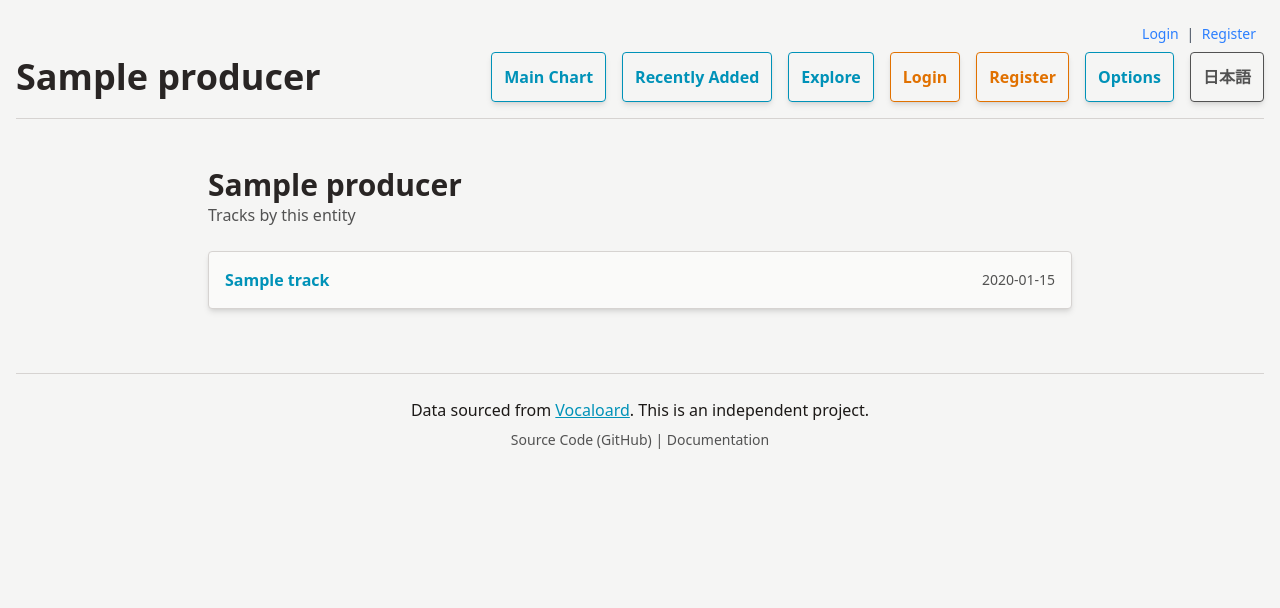
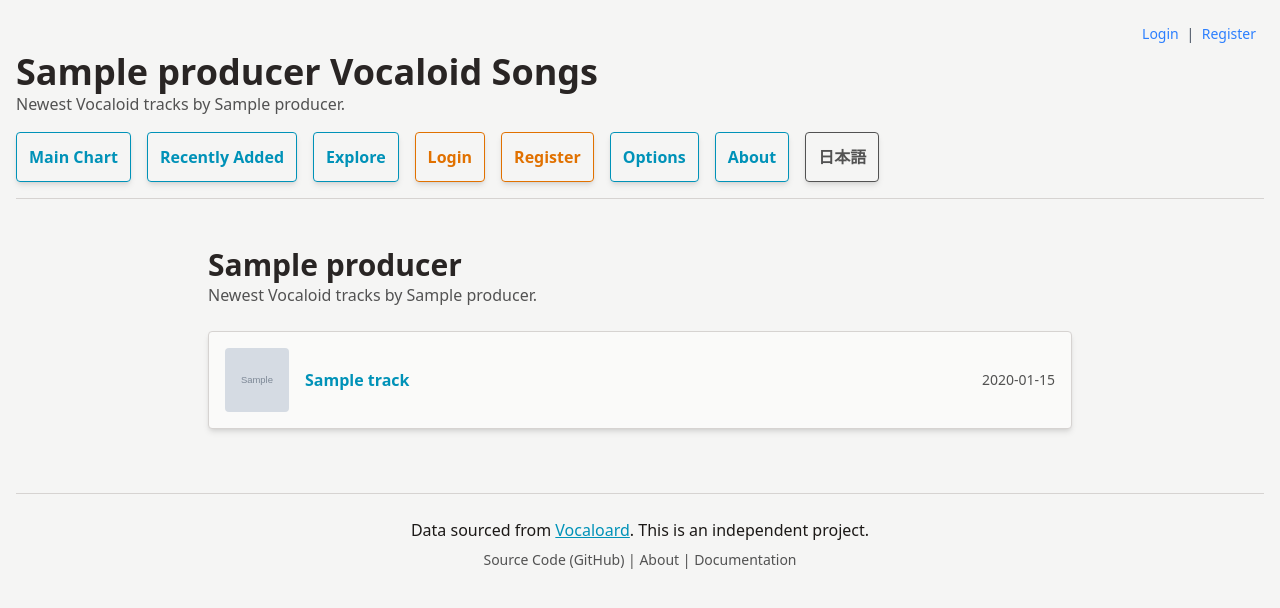
Before and after one commit to D221/vocaloid-rate, a FastAPI app: a page that uses app/templates/base.html in a window 1280 px wide. Shown: the top 608 px of the page. Run offline with FastAPI, Linux system fonts and the light colour scheme; tables that the repository leaves empty hold one stand-in row (values such as "Sample post"); grey boxes marked "Sample" are stand-in pictures; style sheets or scripts are compiled from the project's sources; parts of the project's set-up code (start-up, migrations or seed data) failed here and were passed over; some libraries are stand-ins or nearby versions.

Commit message:
feat: finalize SEO hubs, navigation, and localization updates

```diff
--- a/app/routers/pages.py
+++ b/app/routers/pages.py
@@ -154,6 +154,28 @@ async def get_robots_txt():
     base_url = get_public_base_url()
     content = f"User-agent: *\nAllow: /\nSitemap: {base_url}/sitemap.xml\n"
     return Response(content=content, media_type="text/plain")
+
+
+@router.get("/about")
+async def view_about_page(
+    request: Request,
+    current_user: Optional[models.User] = Depends(get_optional_current_user),
+    translations: Translations = Depends(get_translations),
+):
+    _ = translations.gettext
+    context = {
+        "request": request,
+        "current_user": current_user,
+        "_": _,
+        "title": _("About Vocaloid Rate"),
+        "subtitle": _("A searchable Vocaloid music rating and playlist tracker."),
+        "meta_title": _("About Vocaloid Rate"),
+        "meta_description": _(
+            "Learn how Vocaloid Rate helps fans discover, rate, and organize "
+            "Vocaloid songs, producers, voicebanks, and public playlists."
+        ),
+    }
+    return await _render_page("about.html", request, translations, context)
 
 
 @router.get("/playlists")
@@ -568,13 +590,21 @@ async def view_producers_index(
     current_user: Optional[models.User] = Depends(get_optional_current_user),
     translations: Translations = Depends(get_translations),
 ):
+    _ = translations.gettext
     producers = db.query(models.Producer).order_by(models.Producer.name).all()
     context = {
         "request": request,
         "current_user": current_user,
-        "_": translations.gettext,
+        "_": _,
         "entities": producers,
         "type": "producer",
+        "title": _("Vocaloid Producers"),
+        "subtitle": _("Browse Vocaloid producers with track pages sorted by newest songs."),
+        "meta_title": _("Vocaloid Producers"),
+        "meta_description": _(
+            "Browse Vocaloid producers on Vocaloid Rate and open producer pages "
+            "with their songs sorted by newest uploads."
+        ),
     }
     return await _render_page("entity_index.html", request, translations, context)
 
@@ -587,6 +617,7 @@ async def view_producer_page(
     current_user: Optional[models.User] = Depends(get_optional_current_user),
     translations: Translations = Depends(get_translations),
 ):
+    _ = translations.gettext
     # Use ilike for case-insensitive lookup
     producer = (
         db.query(models.Producer)
@@ -599,10 +630,19 @@ async def view_producer_page(
     context = {
         "request": request,
         "current_user": current_user,
-        "_": translations.gettext,
+        "_": _,
         "entity": producer,
         "type": "producer",
         "tracks": _tracks_by_newest(producer.tracks),
+        "title": _("%(name)s Vocaloid Songs") % {"name": producer.name},
+        "subtitle": _("Newest Vocaloid tracks by %(name)s.")
+        % {"name": producer.name},
+        "meta_title": _("%(name)s Vocaloid Songs") % {"name": producer.name},
+        "meta_description": _(
+            "Browse %(name)s Vocaloid songs on Vocaloid Rate, sorted by "
+            "newest uploads."
+        )
+        % {"name": producer.name},
     }
     return await _render_page("entity_view.html", request, translations, context)
 
@@ -614,13 +654,21 @@ async def view_voicebanks_index(
     current_user: Optional[models.User] = Depends(get_optional_current_user),
     translations: Translations = Depends(get_translations),
 ):
+    _ = translations.gettext
     voicebanks = db.query(models.Voicebank).order_by(models.Voicebank.name).all()
     context = {
         "request": request,
         "current_user": current_user,
-        "_": translations.gettext,
+        "_": _,
         "entities": voicebanks,
         "type": "voicebank",
+        "title": _("Vocaloid Voicebanks"),
+        "subtitle": _("Browse Vocaloid voicebanks with track pages sorted by newest songs."),
+        "meta_title": _("Vocaloid Voicebanks"),
+        "meta_description": _(
+            "Browse Vocaloid voicebanks on Vocaloid Rate and open voicebank pages "
+            "with their songs sorted by newest uploads."
+        ),
     }
     return await _render_page("entity_index.html", request, translations, context)
 
@@ -633,6 +681,7 @@ async def view_voicebank_page(
     current_user: Optional[models.User] = Depends(get_optional_current_user),
     translations: Translations = Depends(get_translations),
 ):
+    _ = translations.gettext
     voicebank = (
         db.query(models.Voicebank).filter(models.Voicebank.name.ilike(name)).first()
     )
@@ -642,9 +691,18 @@ async def view_voicebank_page(
     context = {
         "request": request,
         "current_user": current_user,
-        "_": translations.gettext,
+        "_": _,
         "entity": voicebank,
         "type": "voicebank",
         "tracks": _tracks_by_newest(voicebank.tracks),
+        "title": _("%(name)s Vocaloid Songs") % {"name": voicebank.name},
+        "subtitle": _("Newest Vocaloid tracks featuring %(name)s.")
+        % {"name": voicebank.name},
+        "meta_title": _("%(name)s Vocaloid Songs") % {"name": voicebank.name},
+        "meta_description": _(
+            "Browse %(name)s Vocaloid songs on Vocaloid Rate, sorted by "
+            "newest uploads."
+        )
+        % {"name": voicebank.name},
     }
     return await _render_page("entity_view.html", request, translations, context)
--- a/app/templates/base.html
+++ b/app/templates/base.html
@@ -300,6 +300,12 @@
         |
         <a
           class="hover:text-cyan-text hover:underline"
+          href="/about"
+          >{{ _('About') }}</a
+        >
+        |
+        <a
+          class="hover:text-cyan-text hover:underline"
           href="https://d221.github.io/vocaloid-rate/"
           target="_blank"
           rel="noopener noreferrer"
--- a/app/templates/entity_view.html
+++ b/app/templates/entity_view.html
@@ -1,27 +1,53 @@
 {% extends "base.html" %}
 
-{% block title %}{{ entity.name }} - {{ _('Vocaloid Rate') }}{% endblock %}
+{% block title %}{{ meta_title or title }} - {{ _('Vocaloid Rate') }}{% endblock %}
+
+{% block meta_description %}{{ meta_description }}{% endblock %}
+
+{% block og_title %}{{ meta_title or title }} - {{ _('Vocaloid Rate') }}{% endblock %}
+
+{% block og_description %}{{ meta_description }}{% endblock %}
 
 {% block content %}
-  {% set title = entity.name %}
   {% include "partials/header.html" %}
 
   <div class="mx-auto my-8 max-w-4xl p-4">
     <h1 class="text-3xl font-bold text-header">{{ entity.name }}</h1>
-    <p class="text-gray-text">{{ _('Tracks by this entity') }}</p>
+    <p class="text-gray-text">{{ subtitle }}</p>
 
     <div class="mt-6 grid grid-cols-1 gap-4">
       {% for track in tracks %}
         <div
-          class="flex items-center justify-between rounded border border-border bg-card-bg p-4 shadow-md"
+          class="flex items-center justify-between gap-4 rounded border border-border bg-card-bg p-4 shadow-md"
         >
+          <div class="flex min-w-0 items-center gap-4">
+            <a href="{{ track.link }}" target="_blank" rel="noopener noreferrer">
+              {% if track.image_url %}
+                <img
+                  src="{{ track.image_url }}"
+                  alt="{{ track.title }}"
+                  class="h-16 w-16 rounded object-cover"
+                  loading="lazy"
+                  decoding="async"
+                />
+              {% else %}
+                <span
+                  class="flex h-16 w-16 items-center justify-center rounded bg-border text-sm font-bold text-gray-text"
+                  aria-hidden="true"
+                >
+                  {{ track.title[:1] }}
+                </span>
+              {% endif %}
+            </a>
             <a
               href="{{ track.link }}"
               target="_blank"
-            class="font-bold text-cyan-text hover:underline"
+              rel="noopener noreferrer"
+              class="truncate font-bold text-cyan-text hover:underline"
             >
               {{ track.title }}
             </a>
+          </div>
           <span class="text-sm text-gray-text"
             >{{ track.published_date.strftime('%Y-%m-%d') if track.published_date else '' }}</span
           >
--- a/app/templates/partials/header.html
+++ b/app/templates/partials/header.html
@@ -133,6 +133,17 @@
                 border-cyan-text text-cyan-text
               {% endif %} block rounded border px-4 py-2 font-bold shadow-md"
               >{{ _('Options') }}</a
+            >
+            {% set is_active = request.url.path == '/about' %}
+            <a
+              href="/about"
+              class="{% if is_active %}
+                border-gray-text text-gray-text cursor-default
+                pointer-events-none
+              {% else %}
+                border-cyan-text text-cyan-text
+              {% endif %} block rounded border px-4 py-2 font-bold shadow-md"
+              >{{ _('About') }}</a
             >
             <a
               href="{% if locale == 'ja' %}?lang=en{% else %}?lang=ja{% endif %}"
@@ -345,6 +356,18 @@
       >
         {{ _('Options') }}
       </a>
+      {% set is_active = request.url.path == '/about' %}
+      <a
+        href="/about"
+        class="{% if is_active %}
+          border-gray-text text-gray-text hover:bg-gray-hover cursor-default
+          pointer-events-none
+        {% else %}
+          border-cyan-text text-cyan-text
+        {% endif %} rounded border p-3 font-bold shadow-md transition-colors duration-200 ease-in-out"
+      >
+        {{ _('About') }}
+      </a>
 
       <!-- Language Switcher -->
       <button
```
Also changed, not shown: app/routers/sitemap.py (+38 -11 lines), app/templates/about.html (added, +55 -0 lines), app/templates/entity_index.html (+9 -3 lines), locales/js_translations.json (+70 -2 lines), tests/test_pages_more.py (+14 -0 lines), tests/test_seo.py (+43 -0 lines), locales/en/LC_MESSAGES/messages.po, locales/ja/LC_MESSAGES/messages.po, 3 other files. Lines whose indentation alone changed are shown as unchanged.
